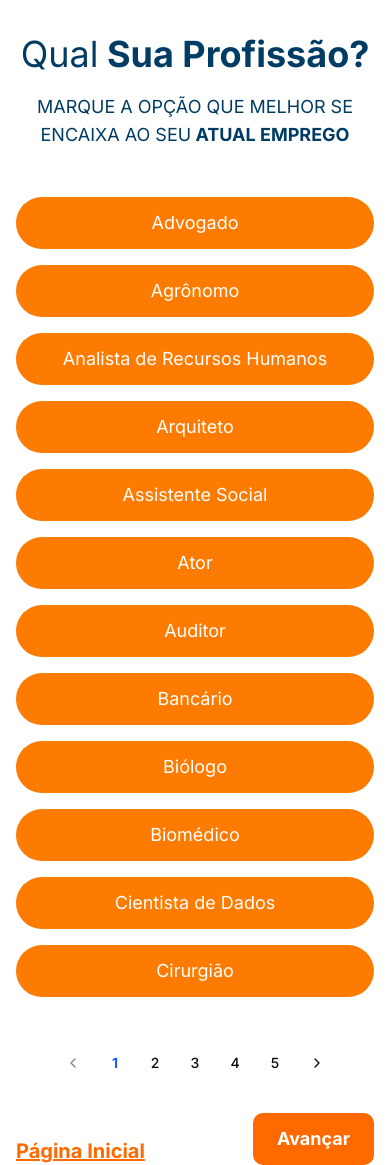
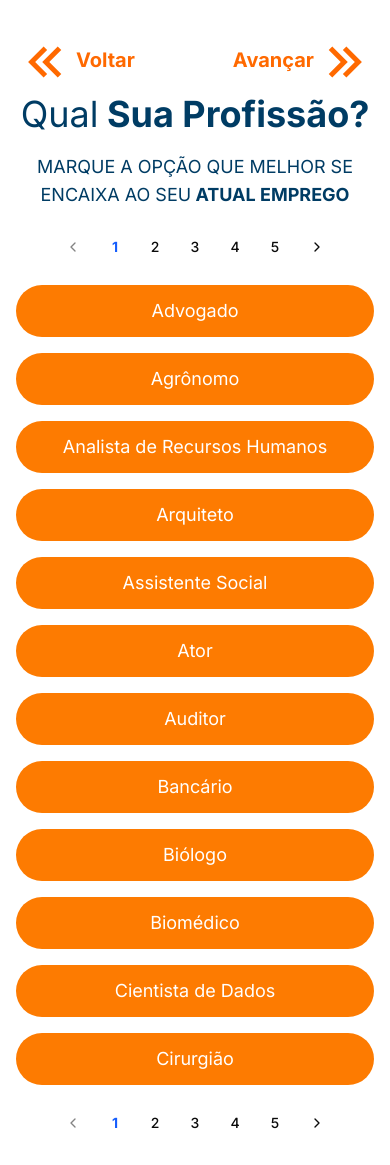
Before and after one commit to GregoryVelosoS/profissoes, a React (Vite) app: page /profissoes/profissoes in a window 390 px wide. After the commit the page ends 1141 px from the top, so only its background shows below. Built offline with nearby package versions, Linux system fonts and the light colour scheme.

Commit message:
Alterações visuais

```diff
--- a/src/pages/Final/index.tsx
+++ b/src/pages/Final/index.tsx
@@ -9,7 +9,7 @@ export default function Final() {
     <div className="min-h-screen bg-[#222fe6] pt-10">
       <main className="w-full flex items-center justify-center ">
         <div className="max-w-screen-lg w-full flex items-center justify-center flex-col gap-4 px-4">
-          <header className="w-full">
+          <header className="w-full not-sm:mt-10">
            <TopBar />
           </header>
 
--- a/src/pages/Home/index.tsx
+++ b/src/pages/Home/index.tsx
@@ -23,7 +23,7 @@ export default function Home() {
     <div className="h-screen bg-[#222fe6] pt-10">
       <main className="w-full flex items-center justify-center">
         <div className="min-w-full md:min-w-5xl flex items-center justify-center flex-col gap-4 px-4">
-          <header className="w-full">
+          <header className="w-full not-sm:mt-10 ">
            <TopBar />
           </header>
           <div className="text-white space-y-4">
--- a/src/pages/Profissoes/index.tsx
+++ b/src/pages/Profissoes/index.tsx
@@ -9,6 +9,8 @@ import {
   PaginationLink,
 } from "@/components/ui/pagination";
 import { Link, useNavigate } from "react-router-dom";
+import { RiArrowRightDoubleFill, RiArrowLeftDoubleFill } from "react-icons/ri";
+
 
 export default function Profissoes() {
   const [profissoes, setProfissoes] = useState<ListaProfissoes | null>(null);
@@ -58,6 +60,25 @@ export default function Profissoes() {
   return (
     <div className="max-w-5xl mx-auto flex items-center justify-center min-h-screen px-4">
       <div className="w-full pt-8">
+      <div className="w-full flex  justify-between">
+            <Link
+              className="block text-orange-500 text-xl  font-bold"
+              to="/profissoes/inicio"
+            >
+              <RiArrowLeftDoubleFill className=" inline-block" size={60} />
+              Voltar
+            </Link>
+
+            <button
+              onClick={avancarParaCursos}
+              className="block text-orange-500 text-xl cursor-pointer  font-bold"
+            >
+               Avançar
+               <RiArrowRightDoubleFill className=" inline-block" size={60} />
+
+            </button>
+          </div>
+
         <header className="flex flex-col md:flex-row items-center justify-between text-center md:text-left">
           <h1 className="font-bold text-[#003c64] leading-tight text-4xl md:text-6xl">
             <span className="font-normal">Qual</span> Sua{" "}
@@ -69,8 +90,57 @@ export default function Profissoes() {
             <span className="font-bold"> ATUAL EMPREGO</span>
           </h2>
         </header>
+        <Pagination className="mt-5">
+            <PaginationContent>
+              <PaginationItem>
+                <PaginationPrevious
+                  href="#"
+                  onClick={() =>
+                    setPaginaAtual(paginaAtual > 1 ? paginaAtual - 1 : 1)
+                  }
+                  className={
+                    paginaAtual === 1 ? "opacity-50 cursor-not-allowed" : ""
+                  }
+                />
+              </PaginationItem>
 
-        <main className="mt-12">
+              {profissoes &&
+                profissoes.paginas.map((pagina) => (
+                  <PaginationItem key={pagina.pagina}>
+                    <PaginationLink
+                      href="#"
+                      onClick={() => setPaginaAtual(pagina.pagina)}
+                      className={
+                        paginaAtual === pagina.pagina
+                          ? "font-bold text-blue-600"
+                          : ""
+                      }
+                    >
+                      {pagina.pagina}
+                    </PaginationLink>
+                  </PaginationItem>
+                ))}
+
+              <PaginationItem>
+                <PaginationNext
+                  href="#"
+                  onClick={() =>
+                    setPaginaAtual(
+                      paginaAtual < totalPaginas
+                        ? paginaAtual + 1
+                        : totalPaginas
+                    )
+                  }
+                  className={
+                    paginaAtual === totalPaginas
+                      ? "opacity-50 cursor-not-allowed"
+                      : ""
+                  }
+                />
+              </PaginationItem>
+            </PaginationContent>
+          </Pagination>
+        <main className="mt-5">
           <ul className="grid grid-cols-1 sm:grid-cols-2 md:grid-cols-3 gap-x-6 gap-y-4">
             {profissoes &&
               profissoes.paginas
@@ -90,7 +160,7 @@ export default function Profissoes() {
                 ))}
           </ul>
 
-          <Pagination className="mt-12">
+          <Pagination className=" sm:hidden mt-5">
             <PaginationContent>
               <PaginationItem>
                 <PaginationPrevious
@@ -141,21 +211,8 @@ export default function Profissoes() {
             </PaginationContent>
           </Pagination>
 
-          <div className="w-full flex  justify-between mt-8">
-            <Link
-              className="block mt-6 text-orange-500 text-xl underline font-bold"
-              to="/profissoes/inicio"
-            >
-              Página Inicial
-            </Link>
 
-            <button
-              onClick={avancarParaCursos}
-              className="bg-orange-500 cursor-pointer hover:bg-orange-600 text-white font-bold py-2 px-6 rounded-lg text-lg"
-            >
-              Avançar
-            </button>
-          </div>
+
         </main>
       </div>
     </div>
```
